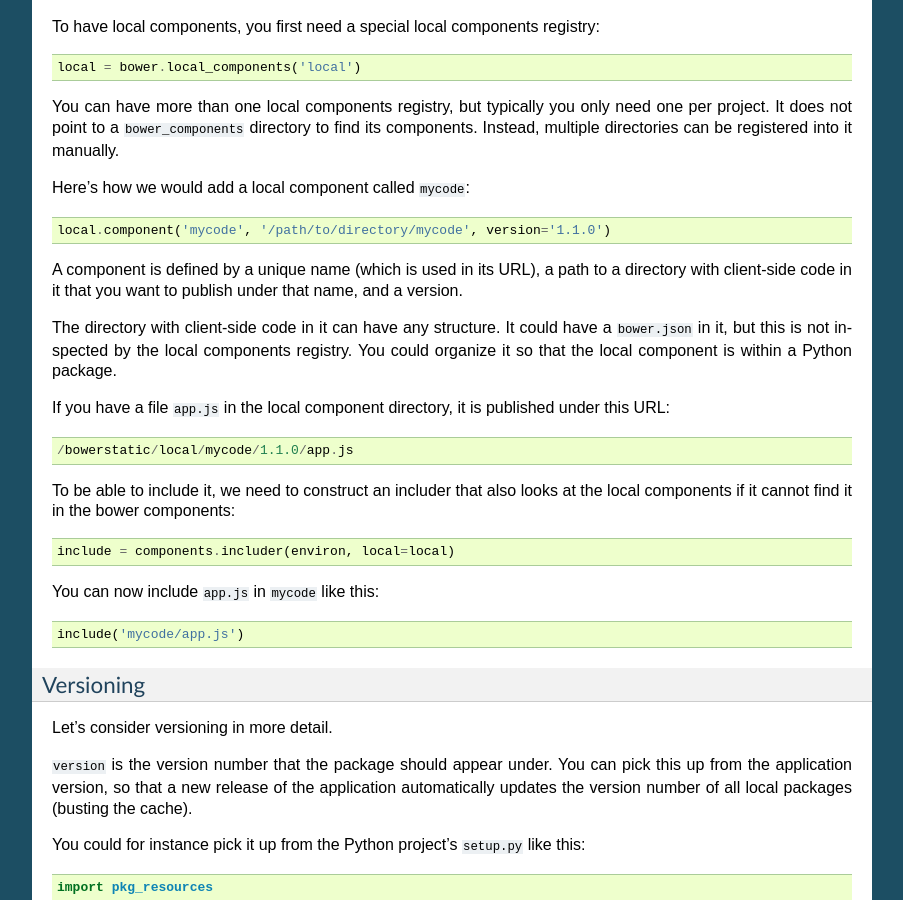
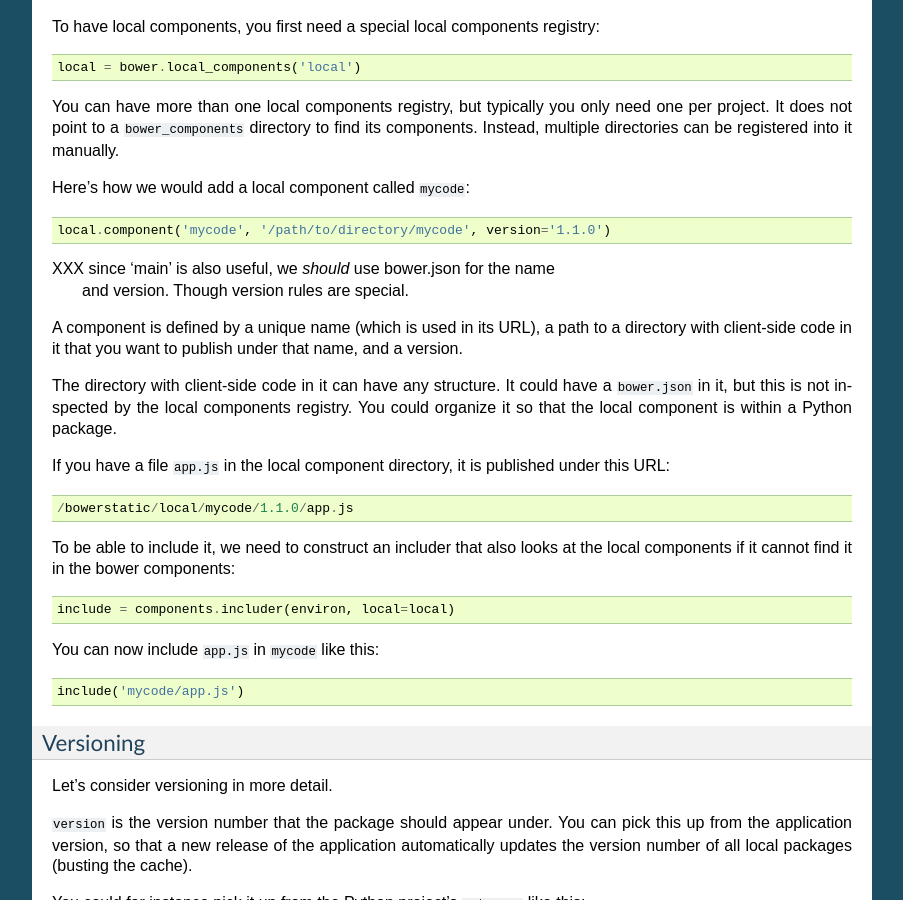
Before and after one commit to faassen/bowerstatic, a Sphinx documentation site: the page built from doc/tutorial.rst, in a window 1280 px wide and 900 px high, scrolled down 3672 px. Shown: the whole window, without its empty margins (198-1101 px from the left). Built offline with Sphinx 7.4.7, drawn with Linux system fonts in a browser that asks for light colours.

Commit message:
A note about an improvement.

```diff
--- a/doc/tutorial.rst
+++ b/doc/tutorial.rst
@@ -233,6 +233,9 @@ Here's how we would add a local component called ``mycode``::
 
   local.component('mycode', '/path/to/directory/mycode', version='1.1.0')
 
+XXX since 'main' is also useful, we *should* use bower.json for the name
+  and version. Though version rules are special.
+
 A component is defined by a unique name (which is used in its URL),
 a path to a directory with client-side code in it that you want
 to publish under that name, and a version.
```
